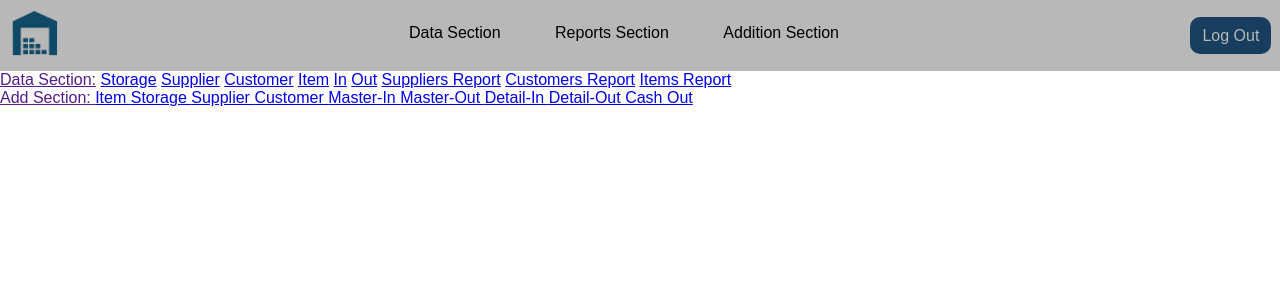
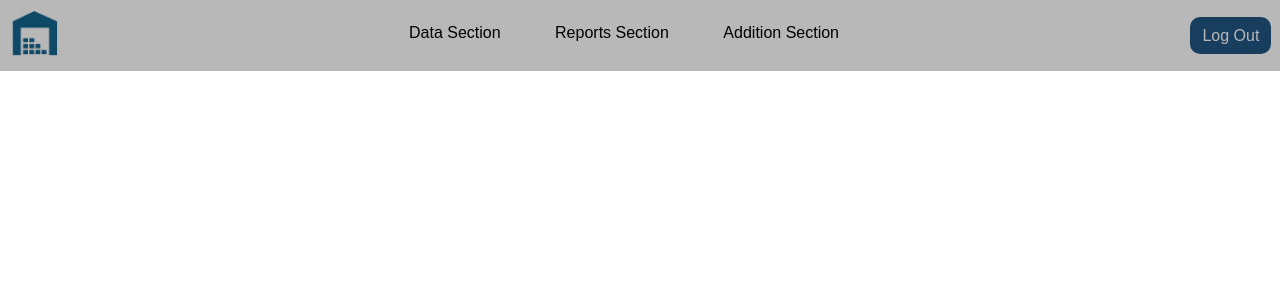
Before and after one commit to Kareem7777/DjangoStoragesOnline, a Django app: page / in a window 1280 px wide. Shown: the top 300 px of the page. Run offline with Django 3.2, Linux system fonts and the light colour scheme; the visitor is signed in with stand-in values (Sample User, id 1); some web fonts are replaced.

Commit message:
the new look

```diff
--- a/Setup/templates/home.html
+++ b/Setup/templates/home.html
@@ -1,32 +1,4 @@
 {% extends 'base.html' %}
 {% block content %}
-    <nav>
-        <div class="links">
-            <a class="b" href="" >Data Section:</a>
-            <a class="b" href="{% url 'storage-data'%}" target="_blank" >Storage</a>
-            <a class="b" href="{% url 'supplier-data'%}" target="_blank" >Supplier</a>
-            <a class="b" href="{% url 'customer-data'%}" target="_blank" >Customer</a>
-            <a class="b" href="{% url 'item-data'%}" target="_blank" >Item</a>
-            <a class="b" href="{% url 'master-in-data'%}" target="_blank" >In</a>
-            <a class="b" href="{% url 'master-out-data'%}" target="_blank" >Out</a>
-            <a class="b" href="{% url 'suppliers-report'%}" target="_blank" >Suppliers Report</a>
-            <a class="b" href="{% url 'customers-report'%}" target="_blank" >Customers Report</a>
-            <a class="b" href="{% url 'items-report'%}" target="_blank" >Items Report</a>
-        </div>
 
-    </nav>
-    <nav>
-        <div class="links">
-            <a class="a" href="" >Add Section: </a>
-            <a class="a" href="{% url 'add-item'%}" target="_blank" >Item </a>
-            <a class="a" href="{% url 'add-storage'%}" target="_blank" >Storage </a>
-            <a class="a" href="{% url 'add-supplier'%}" target="_blank" >Supplier </a>
-            <a class="a" href="{% url 'add-customer'%}" target="_blank" >Customer </a>
-            <a class="a" href="{% url 'add-master-in'%}" target="_blank" >Master-In </a>
-            <a class="a" href="{% url 'add-master-out'%}" target="_blank" >Master-Out </a>
-            <a class="a" href="{% url 'add-detail-in'%}" target="_blank" >Detail-In </a>
-            <a class="a" href="{% url 'add-detail-out'%}" target="_blank" >Detail-Out </a>
-            <a class="a" href="{% url 'cash_in_view'%}" target="_blank" >Cash Out </a>
-        </div>
-    </nav>
 {% endblock %}
```
